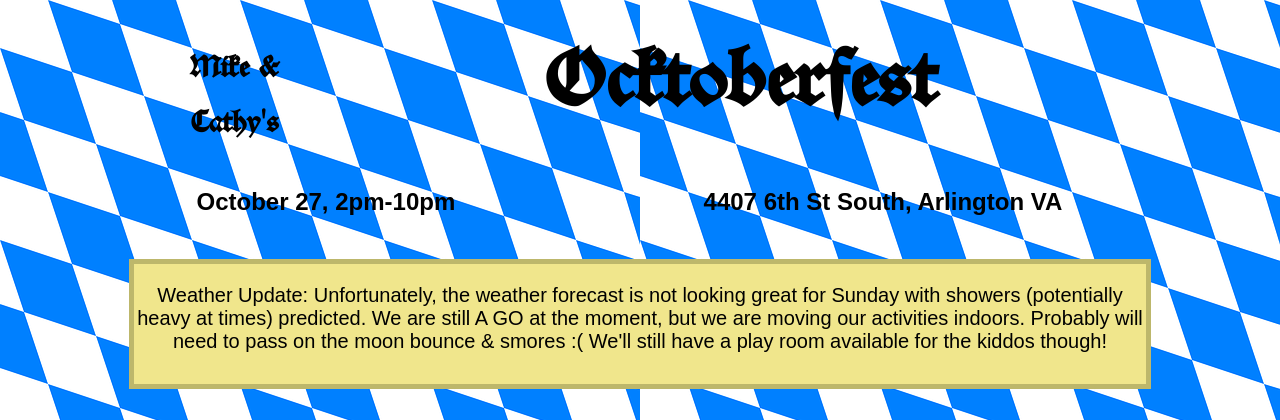
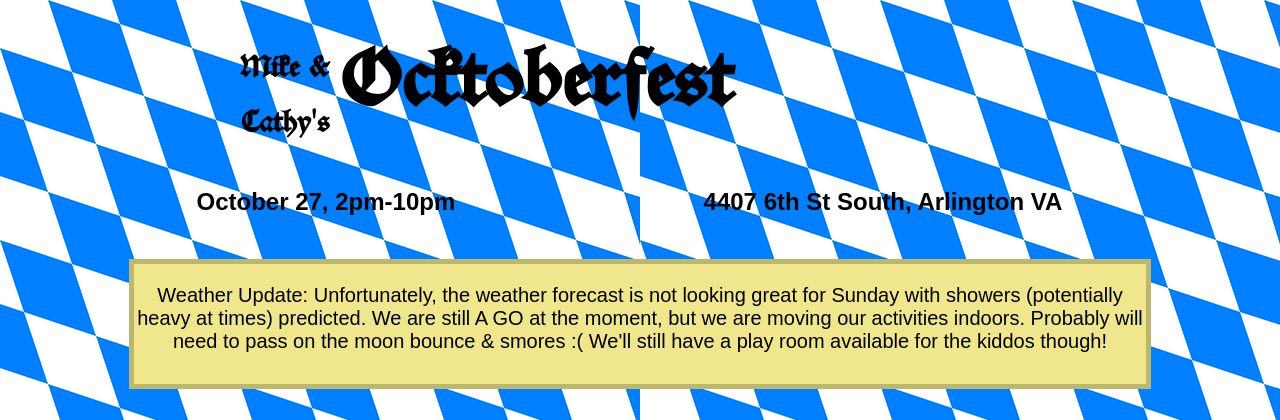
Before and after one commit to michaelepley/ocktoberfest, a PHP site: page / in a window 1280 px wide. Shown: the top 420 px of the page. Run offline with PHP 8.4, Linux system fonts and the light colour scheme; data that the repository does not hold is empty.

Commit message:
Updated banner layout again

```diff
--- a/status/index.php
+++ b/status/index.php
@@ -29,11 +29,11 @@
 <table style="align: center;   margin: auto; width: 80%;">
 <tr>
 <td>
-<h1 style="font-size: 30px; text-align:center; font-family: Bavarian;">Mike &</h1>
-<h1 style="font-size: 30px; text-align:center; font-family: Bavarian;">Cathy's</h1>
+<h1 style="font-size: 30px; text-align:right; font-family: Bavarian;">Mike &</h1>
+<h1 style="font-size: 30px; text-align:right; font-family: Bavarian;">Cathy's</h1>
 </td>
 <td>
-<h1 style="font-size: 80px; text-align:center; font-family: Bavarian;">Ocktoberfest</h1>
+<h1 style="font-size: 80px; text-align:left; font-family: Bavarian;">Ocktoberfest</h1>
 </td>
 </tr>
 </table>
```
